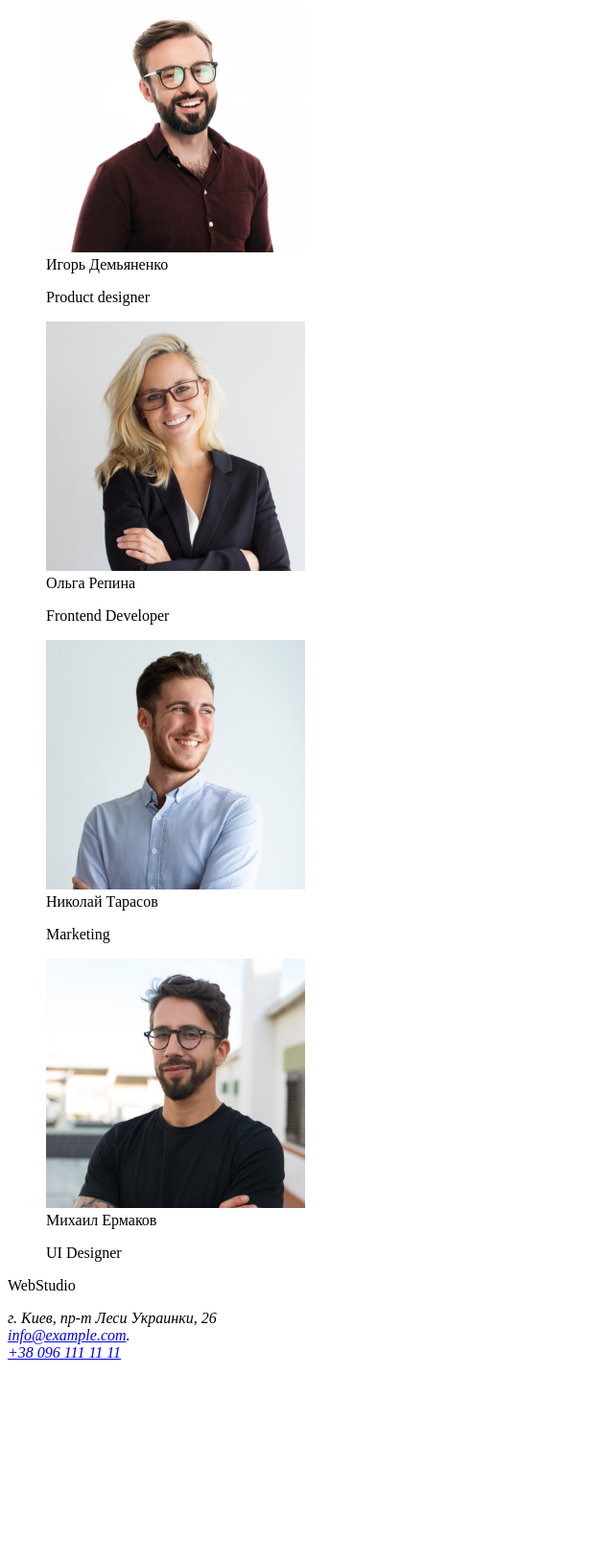
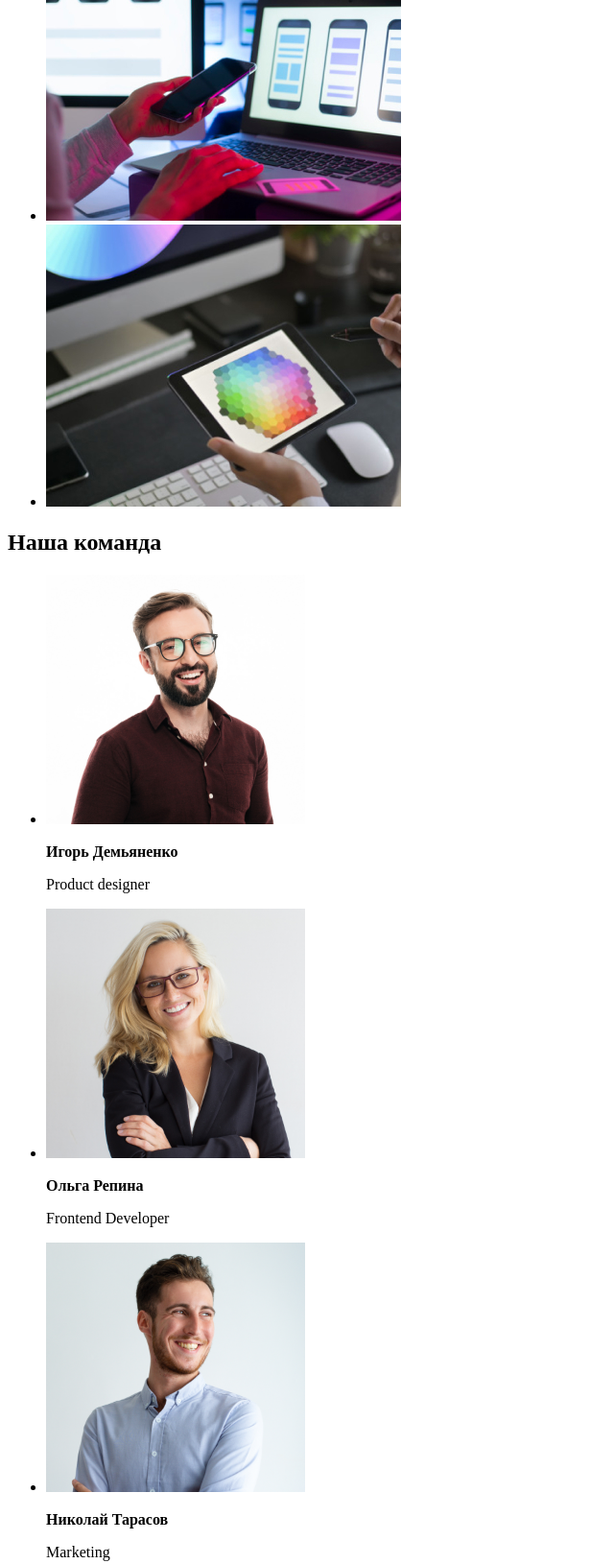
Before and after one commit to Annomaliiya/goit-markup-hw-01, a plain HTML site: page index.html in a window 1280 px wide. Shown: the part 974-2604 px from the top of the page at 96% size, without its empty margins (0-640 px from the left). Before the commit the page ends 2401 px from the top, so only its background shows below. Drawn offline with Linux system fonts and the light colour scheme.

Commit message:
Update index.html

```diff
--- a/index.html
+++ b/index.html
@@ -24,7 +24,7 @@
     <main>
       <section>
         <h1>ЭФФЕКТИВНЫЕ РЕШЕНИЯ ДЛЯ ВАШЕГО БИЗНЕСА</h1>
-        <button>Заказать услугу</button>
+        <button type="button">Заказать услугу</button>
       </section>
       <section>
         <ul>
@@ -60,64 +60,77 @@
       </section>
       <section>
         <h2>Чем мы занимаемся</h2>
-        <img src="images/img1.jpg" alt="процесс написания кода" width="370" />
+        <ul>
+          <li>
+            <img
+              src="images/img1.jpg"
+              alt="процесс написания кода"
+              width="370"
+            />
+          </li>
+          <li>
             <img
               src="images/img2.jpg"
               alt="создание мобильного приложения"
               width="370"
             />
-        <img src="images/img3.jpg" alt="подбор цвета для дизайна" width="370" />
+          </li>
+          <li>
+            <img
+              src="images/img3.jpg"
+              alt="подбор цвета для дизайна"
+              width="370"
+            />
+          </li>
+        </ul>
       </section>
       <section>
         <h2>Наша команда</h2>
-        <figure>
+        <ul>
+          <li>
             <img
               src="images/img4.jpg"
               alt="фотография дизайнера продукта"
               width="270"
             />
-          <figcaption>
-            Игорь Демьяненко
-
+            <p><b>Игорь Демьяненко</b></p>
             <p lang="en">Product designer</p>
-          </figcaption>
-        </figure>
-        <figure>
+          </li>
+          <li>
             <img
               src="images/img5.jpg"
               alt="фотография фронтэнд разработчика"
               width="270"
             />
-          <figcaption>
-            Ольга Репина
+            <p><b>Ольга Репина</b></p>
             <p lang="en">Frontend Developer</p>
-          </figcaption>
-        </figure>
-        <figure>
-          <img src="images/img6.jpg" alt="фотография маркетолога" width="270" />
-          <figcaption>
-            Николай Тарасов
+          </li>
+          <li>
+            <img
+              src="images/img6.jpg"
+              alt="фотография маркетолога"
+              width="270"
+            />
+            <p><b>Николай Тарасов</b></p>
             <p lang="en">Marketing</p>
-          </figcaption>
-        </figure>
-        <figure>
+          </li>
+          <li>
             <img
               src="images/img7.jpg"
               alt="фотография разработчика пользовательского интерфейса"
               width="270"
             />
-          <figcaption>
-            Михаил Ермаков
+            <p><b>Михаил Ермаков</b></p>
             <p lang="en">UI Designer</p>
-          </figcaption>
-        </figure>
+          </li>
+        </ul>
       </section>
     </main>
     <footer>
-      <p><span>Web</span>Studio</p>
+      <a href="/"><span>Web</span>Studio</a>
       <address>
-        г. Киев, пр-т Леси Украинки, 26 <br />
-        <a href="mailto:info@example.com">info@example.com</a>.<br />
+        <p>г. Киев, пр-т Леси Украинки, 26</p>
+        <a href="mailto:info@example.com">info@example.com</a><br />
         <a href="tel:+380961111111">+38 096 111 11 11</a>
       </address>
     </footer>
```
Lines whose indentation alone changed are shown as unchanged.
